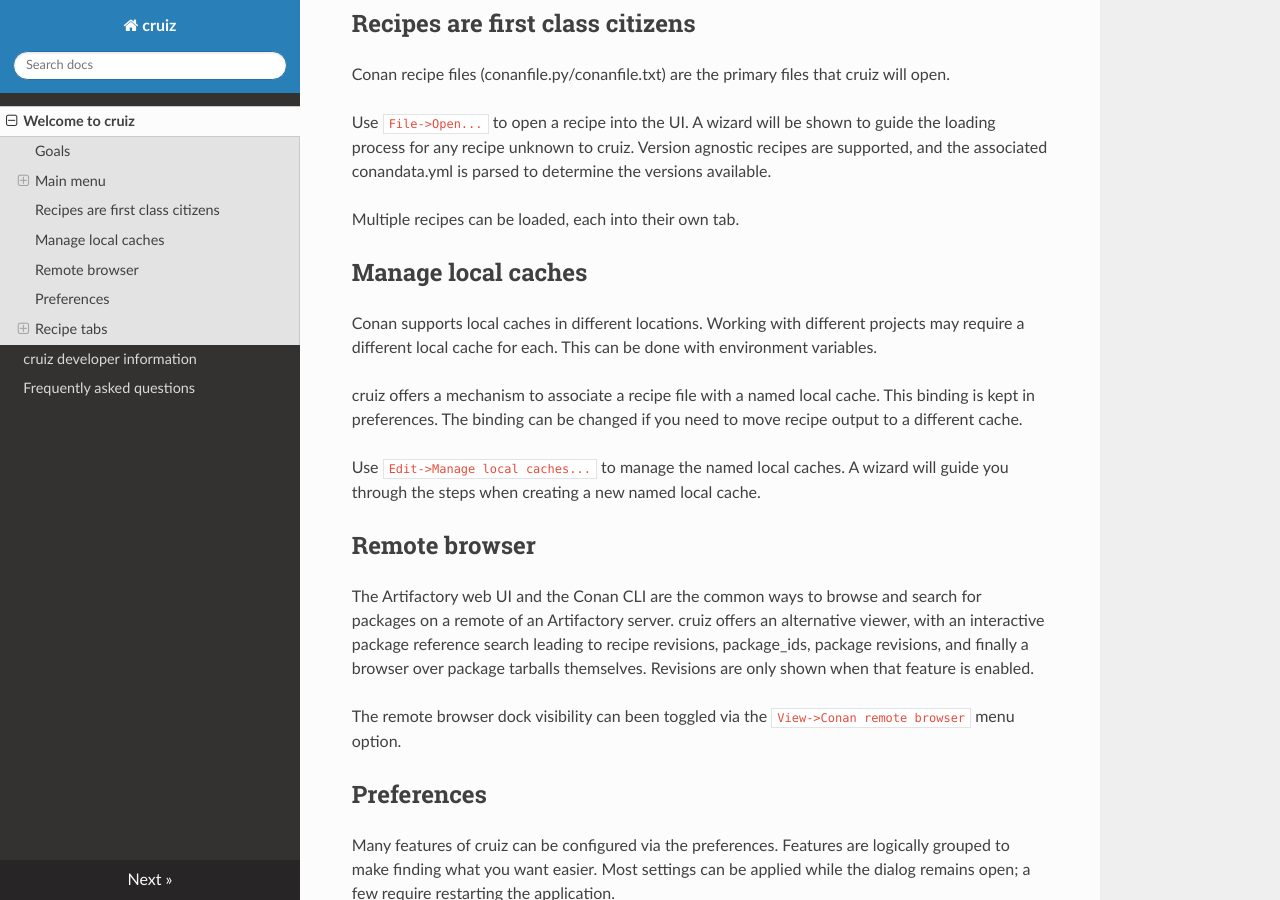
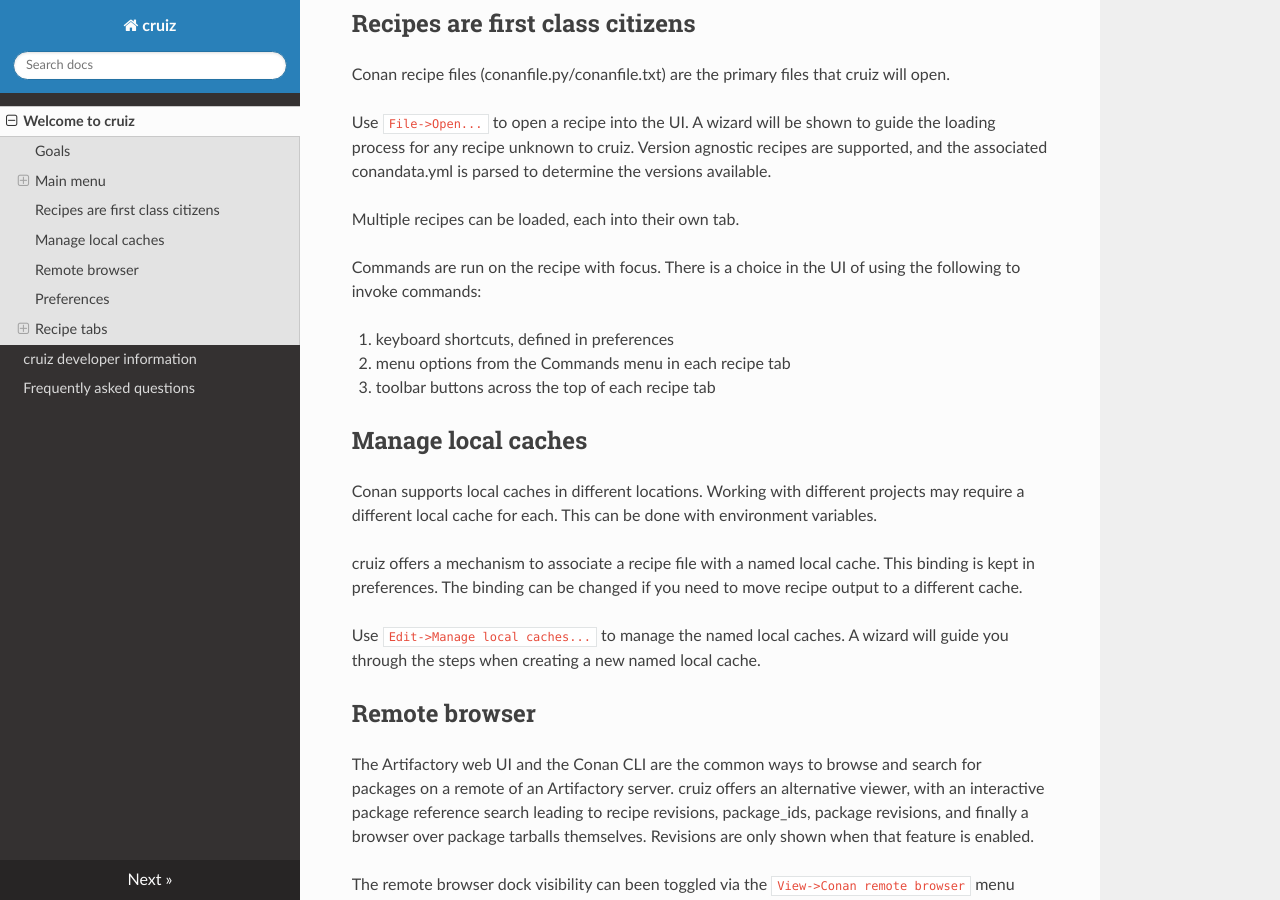
Before and after one commit to markfinal/cruiz-docs, an MkDocs documentation site: the page built from docs/index.md, in a window 1280 px wide and 900 px high, scrolled down 1350 px. Built offline with MkDocs 1.6.1, drawn with Linux system fonts in a browser that asks for light colours; nearby versions of some CDN libraries.

Commit message:
Specifying how to run commands on a recipe

```diff
--- a/docs/index.md
+++ b/docs/index.md
@@ -43,6 +43,12 @@ Conan recipe files (conanfile.py/conanfile.txt) are the primary files that cruiz
 Use `File->Open...` to open a recipe into the UI. A wizard will be shown to guide the loading process for any recipe unknown to cruiz. Version agnostic recipes are supported, and the associated conandata.yml is parsed to determine the versions available.
 
 Multiple recipes can be loaded, each into their own tab.
+
+Commands are run on the recipe with focus. There is a choice in the UI of using the following to invoke commands:
+
+1. keyboard shortcuts, defined in preferences
+2. menu options from the Commands menu in each recipe tab
+3. toolbar buttons across the top of each recipe tab
 
 ## Manage local caches
 Conan supports local caches in different locations. Working with different projects may require a different local cache for each. This can be done with environment variables.
```
